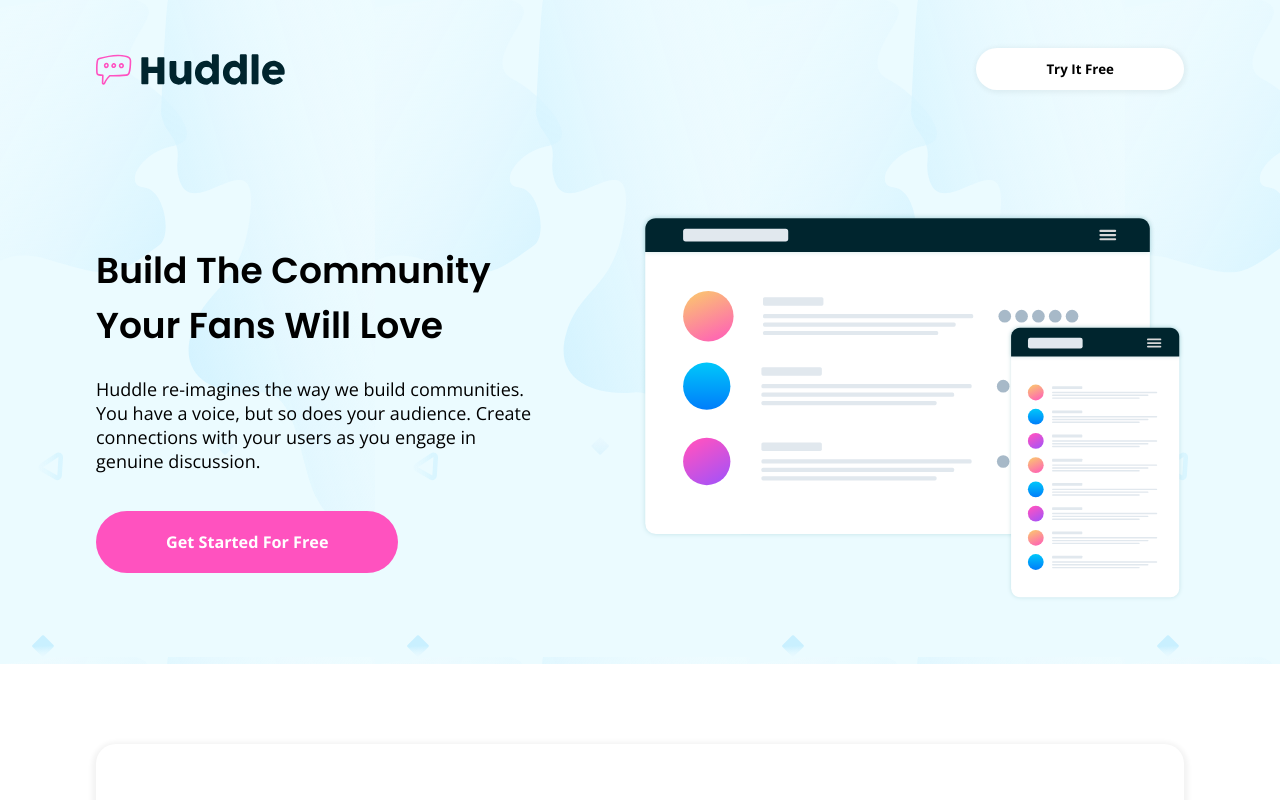
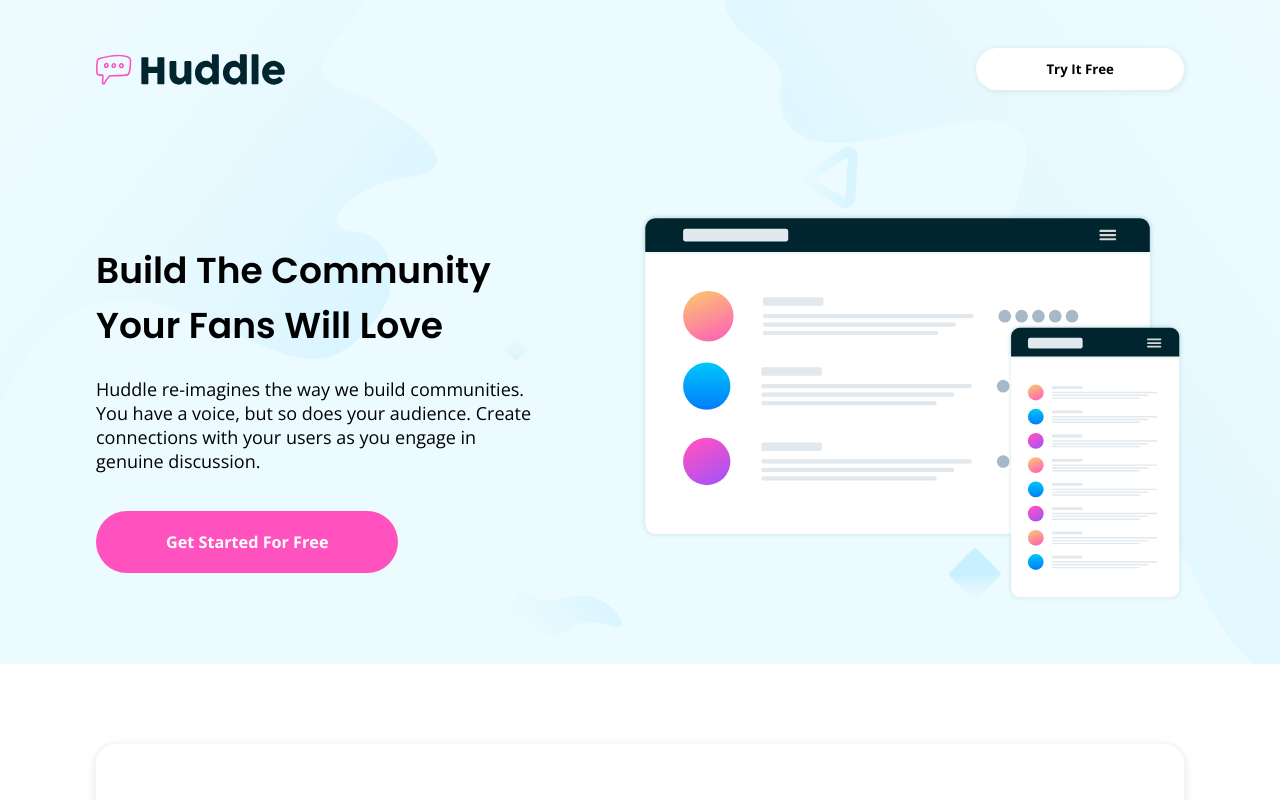
Before and after one commit to 00013519/Hubble-frontend-mentor-challange, a plain HTML site: page index.html in a window 1280 px wide. Shown: the top 800 px of the page. Drawn offline with nearby package versions, Linux system fonts and the light colour scheme.

Commit message:
Update style.css

```diff
--- a/style.css
+++ b/style.css
@@ -164,6 +164,9 @@ font-weight: 400;
 }
 
 @media (min-width: 1200px){
+    header{
+        background-image: url(images/bg-hero-desktop.svg);
+    }
     #header-top{
         height: 3vw;
         width: 85%;
```
